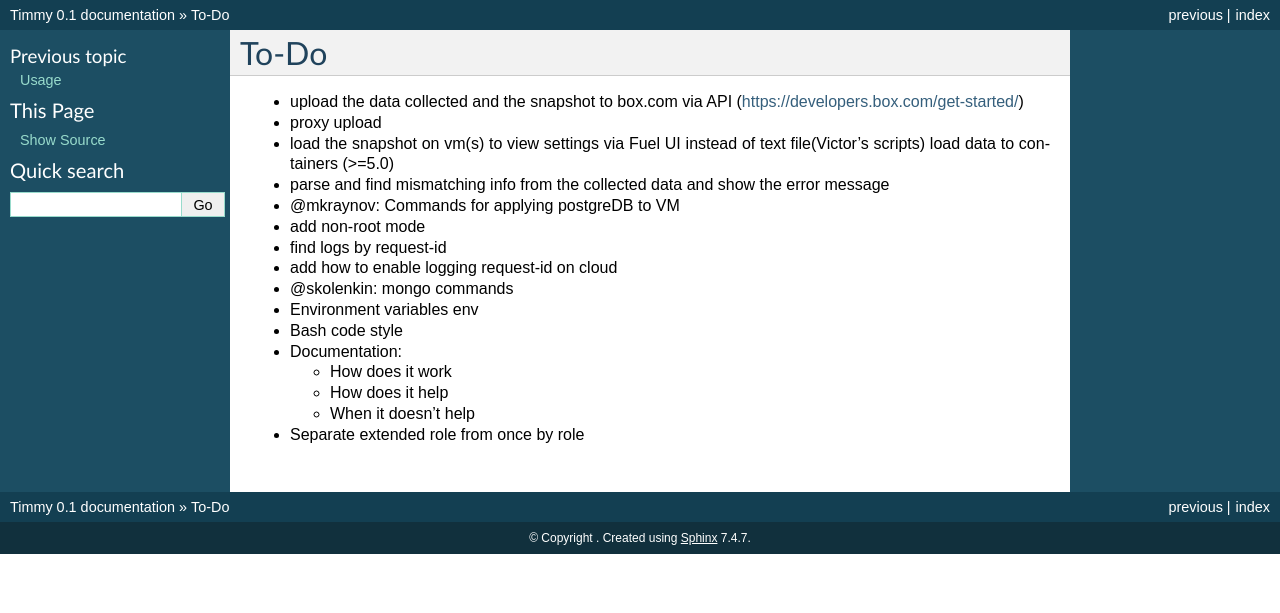
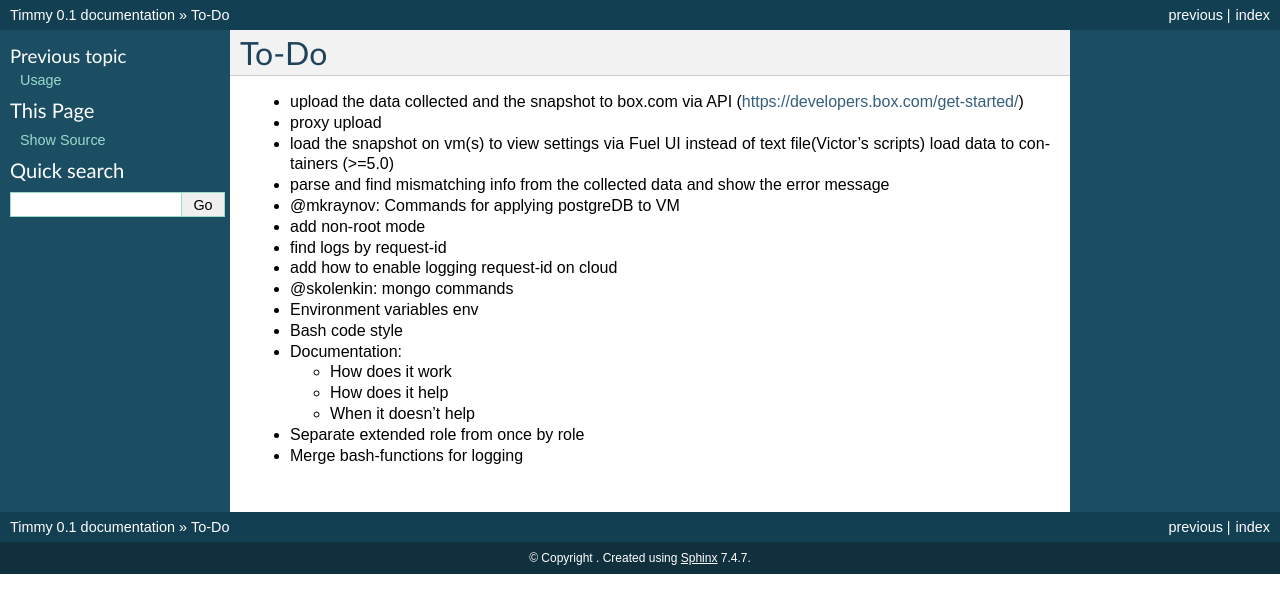
Before and after one commit to openstack-archive/timmy, a Sphinx documentation site: the page built from doc/source/todo.rst, in a window 1280 px wide. Shown: the top 613 px of the page. Built offline with Sphinx 7.4.7, drawn with Linux system fonts in a browser that asks for light colours.

Commit message:
minor fixes, one task added

```diff
--- a/doc/source/todo.rst
+++ b/doc/source/todo.rst
@@ -20,3 +20,4 @@ To-Do
   * When it doesn't help
 
 * Separate extended role from once by role
+* Merge bash-functions for logging
```
Also changed, not shown: 3 other files.
